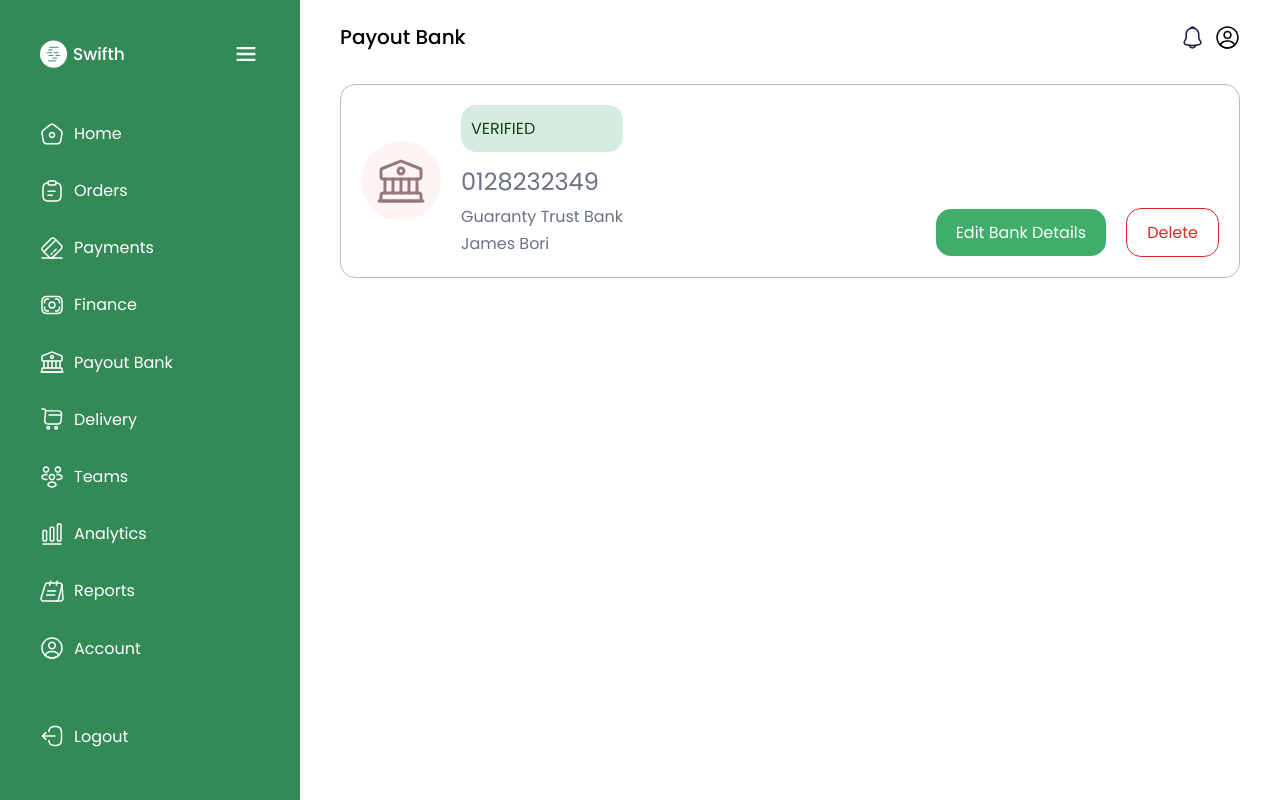
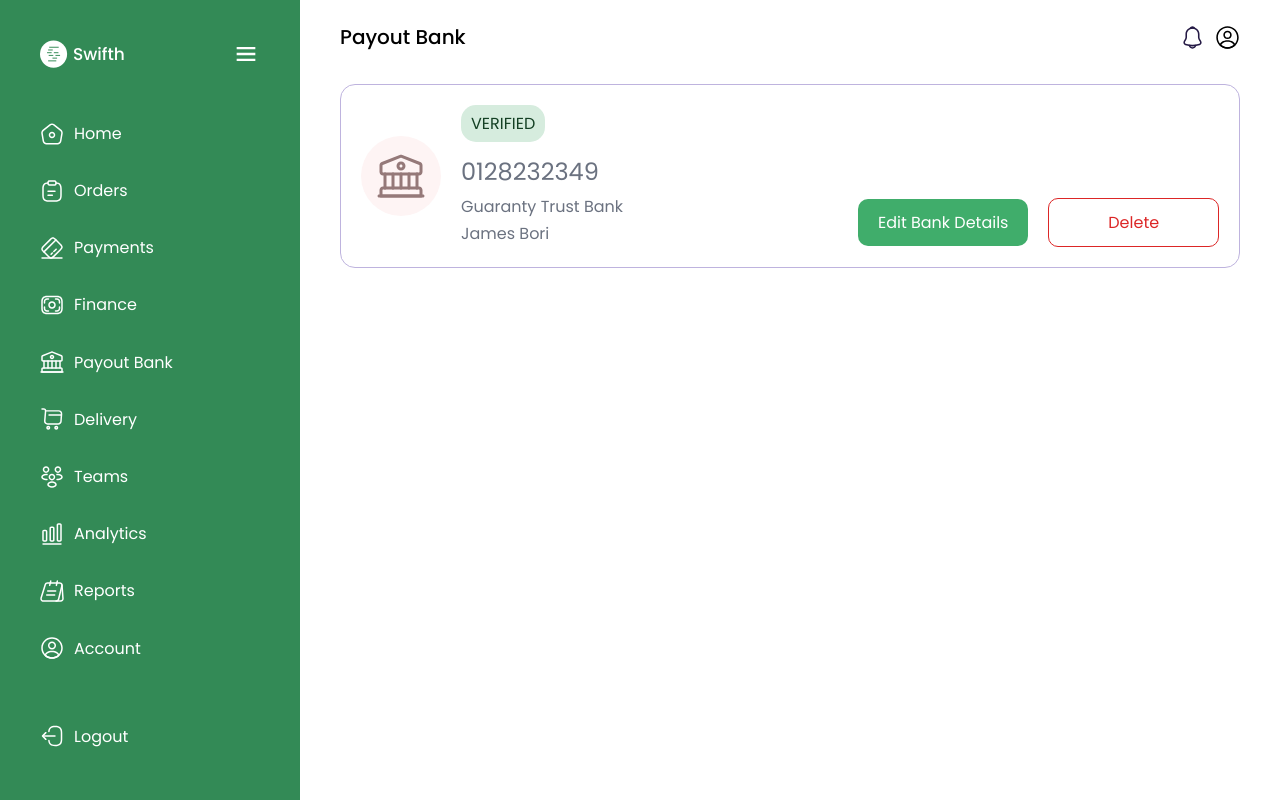
Before and after one commit to projects-for-clients/swifth, a React (Vite) app: page /dashboard/payoutBank in a window 1280 px wide. Built offline with nearby package versions, Linux system fonts and the light colour scheme.

Commit message:
working on payout bank

```diff
--- a/src/pages/PayoutBank.tsx
+++ b/src/pages/PayoutBank.tsx
@@ -23,7 +23,7 @@ function PayoutBank() {
             <div className="flex items-center gap-8">
               <img src="/icons/payoutBank.svg" alt="" className="w-[8rem]" />
               <div className=" text-gray-500 grid items-center gap-4">
-                <p className="uppercase text-[#144024] bg-[#D6ECDE] rounded-3xl p-4">
+                <p className="uppercase text-[#144024] bg-[#D6ECDE] rounded-3xl py-2 px-4 justify-self-start">
                   verified
                 </p>
                 <div>
@@ -34,9 +34,9 @@ function PayoutBank() {
               </div>
             </div>
 
-            <div className='flex gap-8 items-center self-end'>
-                <button className='btn rounded-3xl text-white bg-color-primary capitalize'>Edit Bank details</button>
-                <button className='btn rounded-3xl text-red-600 border border-red-600 capitalize'>Delete</button>
+            <div className='grid grid-cols-2 gap-8 items-center self-end'>
+                <button className='btn rounded-2xl text-white bg-color-primary capitalize'>Edit Bank details</button>
+                <button className='btn rounded-2xl text-red-600 border border-red-600 capitalize'>Delete</button>
             </div>
           </div>
         ) : (
```
